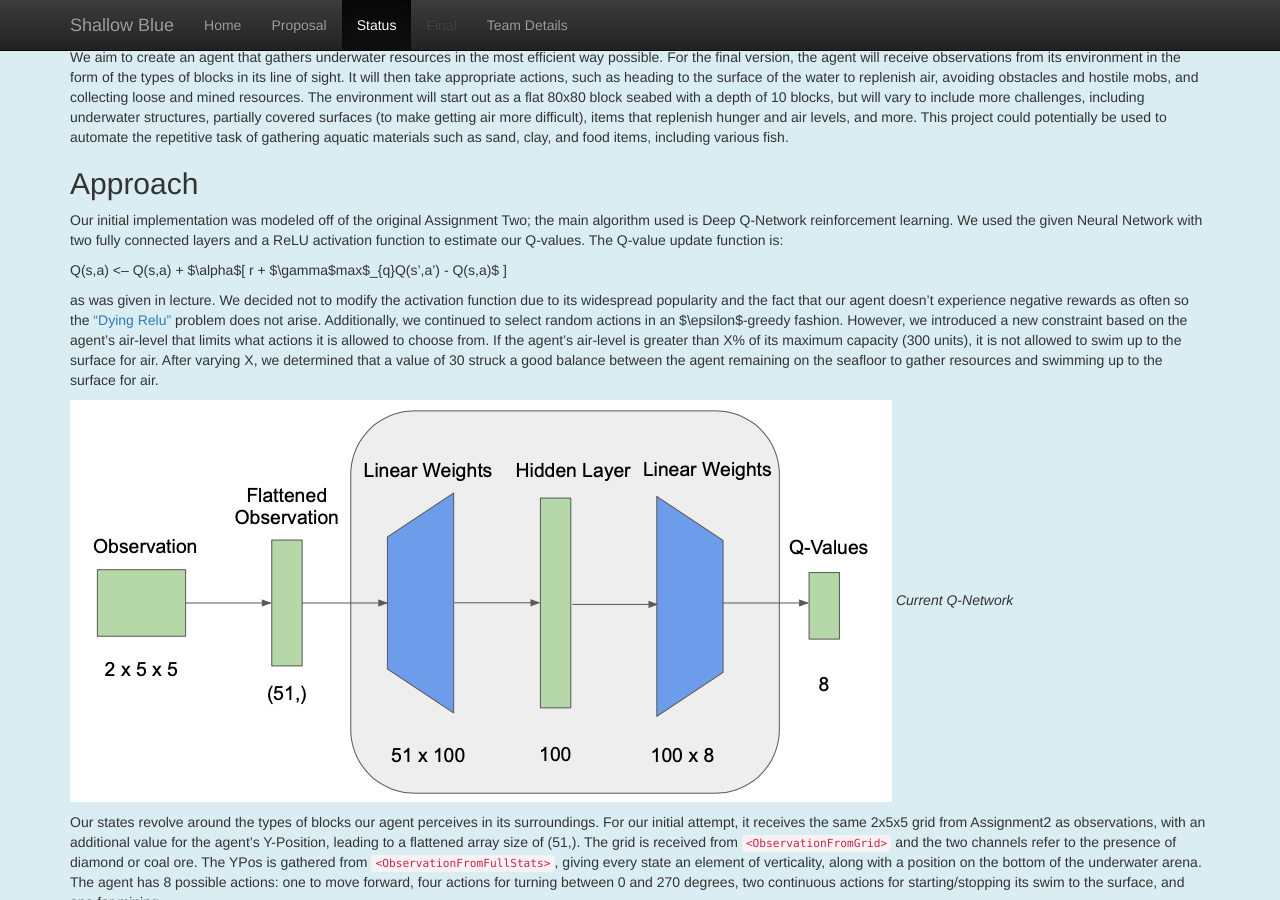
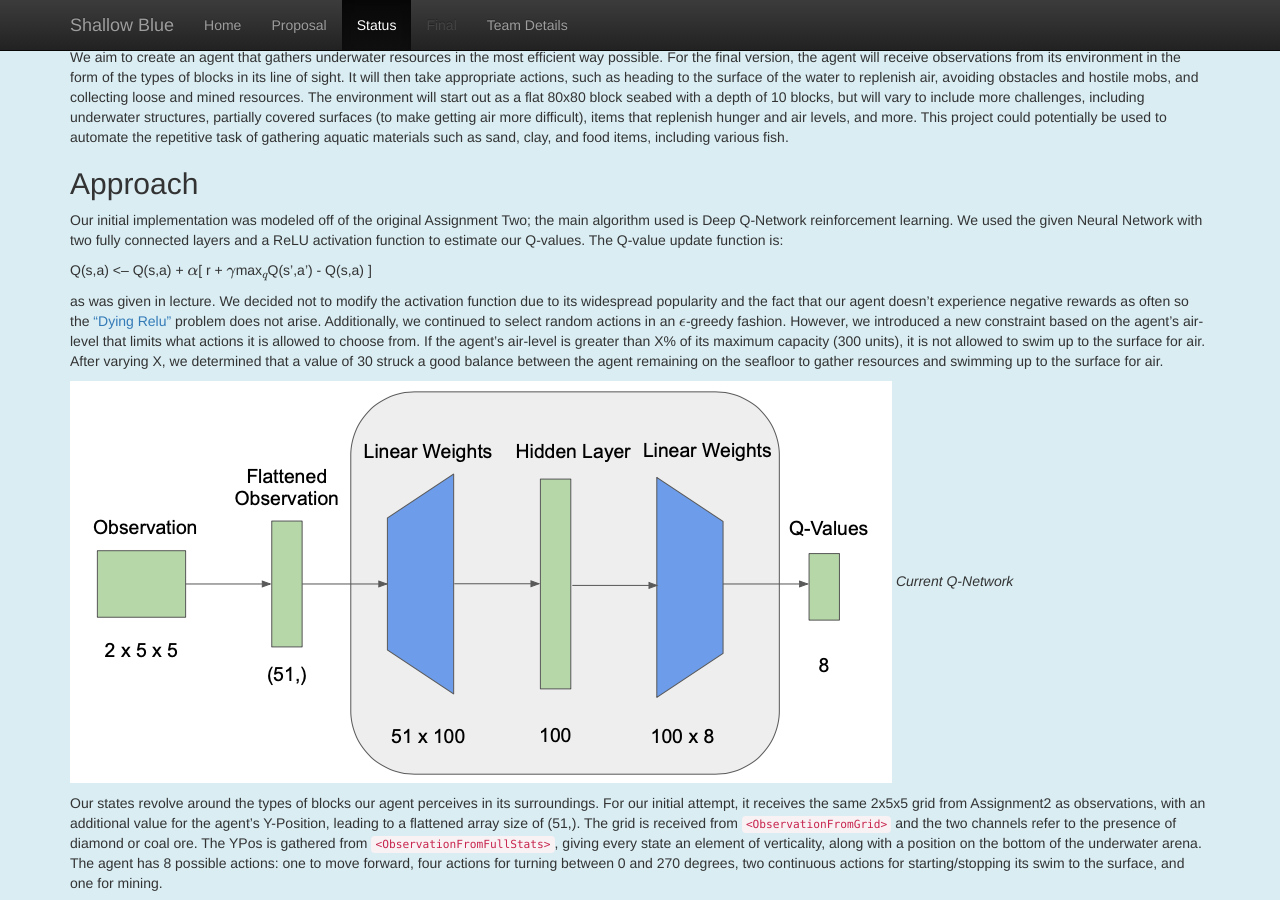
Before and after one commit to ChaseChipres/ShallowBlue, a Jekyll site: the page built from docs/status.md, in a window 1280 px wide and 900 px high, scrolled down 674 px. Built offline with Jekyll 4.4.1, drawn with Linux system fonts in a browser that asks for light colours; formulas are drawn with MathJax 3.

Commit message:
Update status.md
added double dollar signs for equations?

```diff
--- a/docs/status.md
+++ b/docs/status.md
@@ -11,9 +11,9 @@ We aim to create an agent that gathers underwater resources in the most efficien
 ## Approach
 Our initial implementation was modeled off of the original Assignment Two; the main algorithm used is Deep Q-Network reinforcement learning. We used the given Neural Network with two fully connected layers and a ReLU activation function to estimate our Q-values. The Q-value update function is:
 
-Q(s,a) <-- Q(s,a) + $\alpha$[ r + $\gamma$max$_{q}Q(s',a') - Q(s,a)$ ]
+Q(s,a) <-- Q(s,a) + $$\alpha$$[ r + $$\gamma$$max$$_{q}$$Q(s',a') - Q(s,a) ]
 
-as was given in lecture. We decided not to modify the activation function due to its widespread popularity and the fact that our agent doesn’t experience negative rewards as often so the [“Dying Relu”](https://stats.stackexchange.com/questions/126238/what-are-the-advantages-of-relu-over-sigmoid-function-in-deep-neural-networks) problem does not arise. Additionally, we continued to select random actions in an $\epsilon$-greedy fashion. However, we introduced a new constraint based on the agent’s air-level that limits what actions it is allowed to choose from. If the agent’s air-level is greater than X% of its maximum capacity (300 units), it is not allowed to swim up to the surface for air. After varying X, we determined that a value of 30 struck a good balance between the agent remaining on the seafloor to gather resources and swimming up to the surface for air.
+as was given in lecture. We decided not to modify the activation function due to its widespread popularity and the fact that our agent doesn’t experience negative rewards as often so the [“Dying Relu”](https://stats.stackexchange.com/questions/126238/what-are-the-advantages-of-relu-over-sigmoid-function-in-deep-neural-networks) problem does not arise. Additionally, we continued to select random actions in an $$\epsilon$$-greedy fashion. However, we introduced a new constraint based on the agent’s air-level that limits what actions it is allowed to choose from. If the agent’s air-level is greater than X% of its maximum capacity (300 units), it is not allowed to swim up to the surface for air. After varying X, we determined that a value of 30 struck a good balance between the agent remaining on the seafloor to gather resources and swimming up to the surface for air.
 
 ![Current Q-Network](img/qNet.png)
 *Current Q-Network*
```
